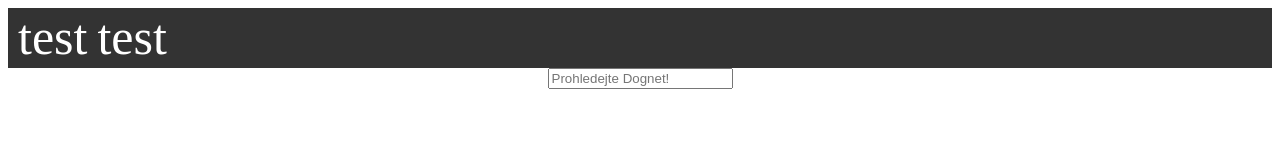
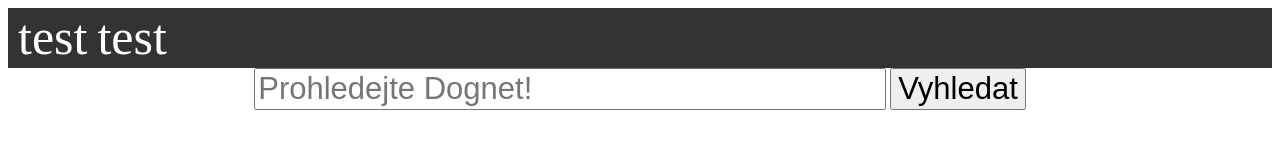
Before and after one commit to dogsystems/dogsystems.github.io, a plain HTML site: page index.html in a window 1280 px wide. Drawn offline with Linux system fonts and the light colour scheme.

Commit message:
Added search page

```diff
--- a/index.html
+++ b/index.html
@@ -1,5 +1,5 @@
 <!DOCTYPE html>
-<html lang="cs">
+<html lang="cs" class="index">
 
 <head>
     <meta charset="UTF-8">
@@ -15,8 +15,17 @@
     <li><a href="#">test</a></li>
 </ul>
     </div>
-    <div class="main">
-    <input type="search" placeholder="Prohledejte Dognet!" autocomplete="off" required>
+    <div class="search">
+    <form onsubmit="search()">
+    <input type="search" id="search" placeholder="Prohledejte Dognet!" autocomplete="off" required>
+    <button type="submit">Vyhledat</button>
+    </form>
     </div>
+    <script>
+function search(){
+var squery = document.getElementById('search').value;
+location.href = "/search.html" + "?" + squery;
+}
+    </script>
 </body>
 </html>
--- a/style.css
+++ b/style.css
@@ -1,3 +1,4 @@
+
 .tools ul {
     width: 100%;
     height: 60px;
@@ -22,7 +23,15 @@
 .tools li a:hover {
     background-color: #111111;
 }
-.main {
+.search {
         width: 100%;
         text-align:center;
 }
+
+.search input {
+    width: 50%;
+    font-size: 31px;
+}
+.search button {
+    font-size: 31px;
+}
```
Also changed, not shown: search.html (added, +13 -0 lines).
